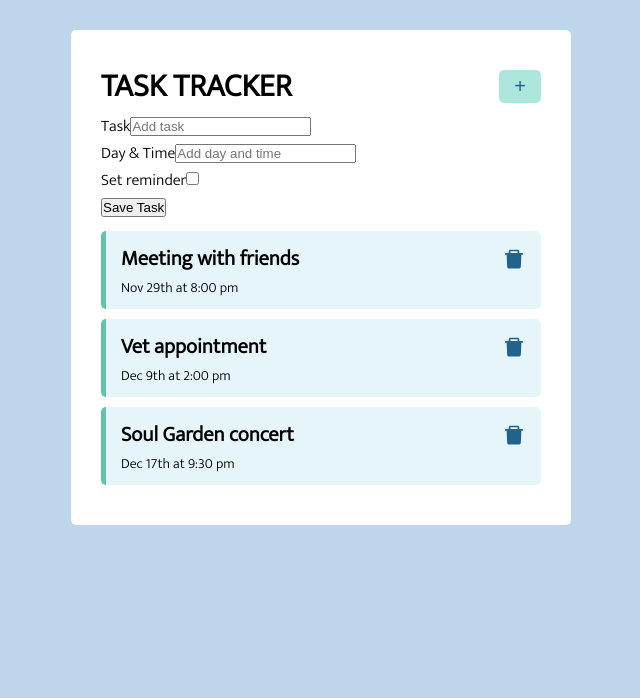
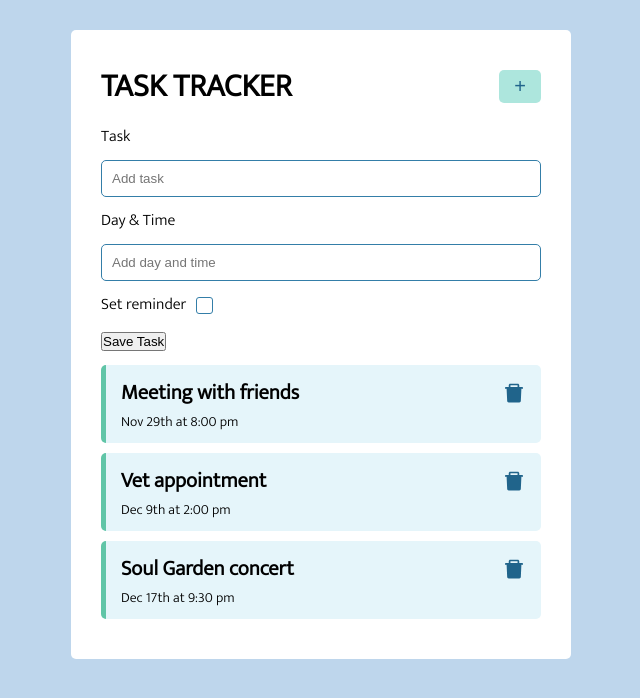
Before and after one commit to LoreMatey/React-to-do-list, a React (Create React App) app: page / in a window 1280 px wide. Shown: the top 698 px of the page, without its empty margins (319-959 px from the left). Built offline with nearby package versions, Linux system fonts and the light colour scheme.

Commit message:
Created AddTask component with add-task form and added styles. Created custom chechbox.

```diff
--- a/src/components/AddTask.js
+++ b/src/components/AddTask.js
@@ -9,9 +9,9 @@ const AddTask = () => {
         <label>Day & Time</label>
         <input type='text' placeholder='Add day and time' />
       </div>
-      <div className='form-control'>
-        <label>Set reminder</label>
-        <input type='checkbox' />
+      <div className='form-control checkbox-container'>
+        <input type='checkbox' id='custom'/>
+        <label htmlFor='custom'>Set reminder</label>
       </div>
       <input type='submit' value='Save Task' />
     </form>
--- a/src/index.css
+++ b/src/index.css
@@ -70,3 +70,50 @@ body {
 .deletion-icon:hover {
   color: rgb(245, 109, 109);
 }
+
+/* .form-control {
+  border: 1px solid grey;
+}  */
+
+.form-control label{
+  display: block;
+  padding: 10px 0;
+  /* border: 1px solid rgb(0, 255, 42); */
+}
+
+.form-control input {
+  width: 100%;
+  padding: 10px;
+  border: 1px solid rgb(52, 126, 168);
+  border-radius: 5px;
+}
+
+.form-control input:focus {
+  outline: 1px solid rgb(111, 240, 201);
+}
+
+/* .checkbox-container {
+  border: 1px solid rgb(176, 8, 228);
+}  */
+
+.checkbox-container label::after {
+  content: '';
+  display: inline-block;
+  vertical-align: middle;
+  margin-left: 10px;
+  width: 15px;
+  height: 15px;
+  border: 1px solid rgb(52, 126, 168);
+  border-radius: 3px;
+}
+
+input[type='checkbox'] {
+  display: none;
+}
+
+input[type='checkbox']:checked + label::after {
+  content: '✓';
+  line-height: 1.1rem;
+  text-align: center;
+  color: rgb(96, 197, 167);
+}
```
